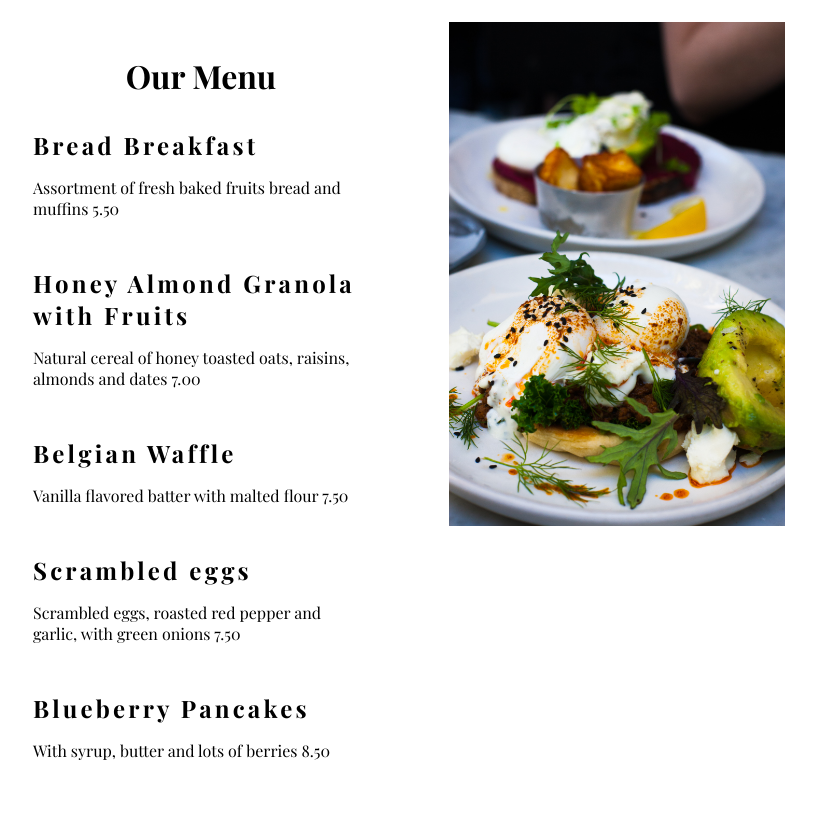
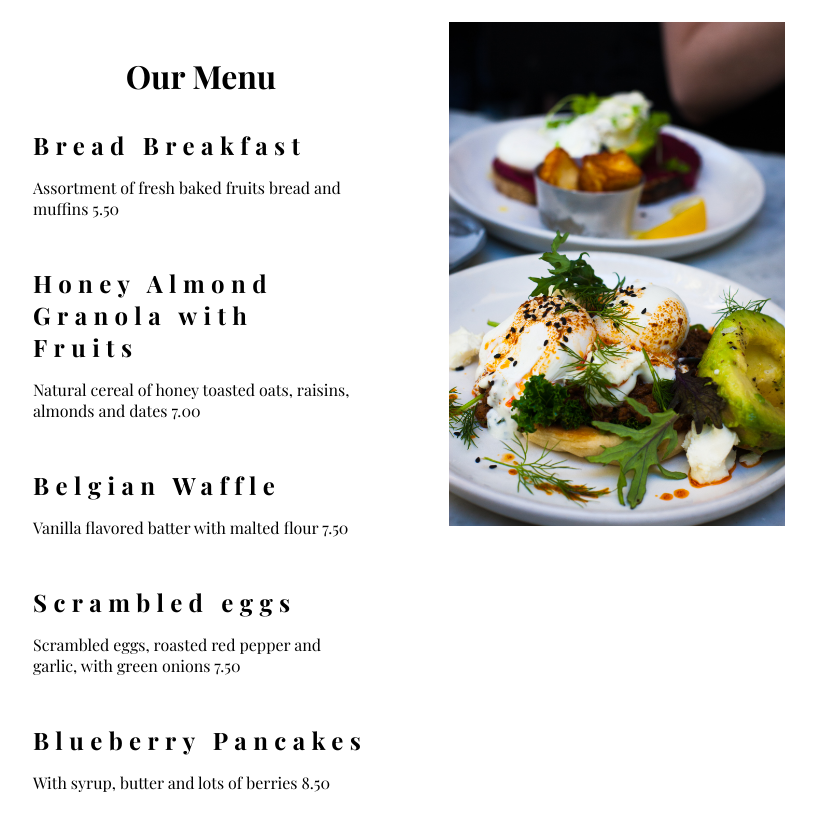
Before and after one commit to Soldieze/Gourmet-au-cathering, a plain HTML site: page index.html in a window 1280 px wide. Shown: the part 1280-2110 px from the top of the page, without its empty margins (231-1047 px from the left). Drawn offline with Linux system fonts and the light colour scheme.

Commit message:
letter spacing

```diff
--- a/assets/CSS/styles.css
+++ b/assets/CSS/styles.css
@@ -115,7 +115,7 @@ h1 {
     padding: 0;
     margin: 0;
     font-size: 1.5rem;
-    letter-spacing: 0.2rem;
+    letter-spacing: 0.4rem;
 }
 
 #our h3{
```
